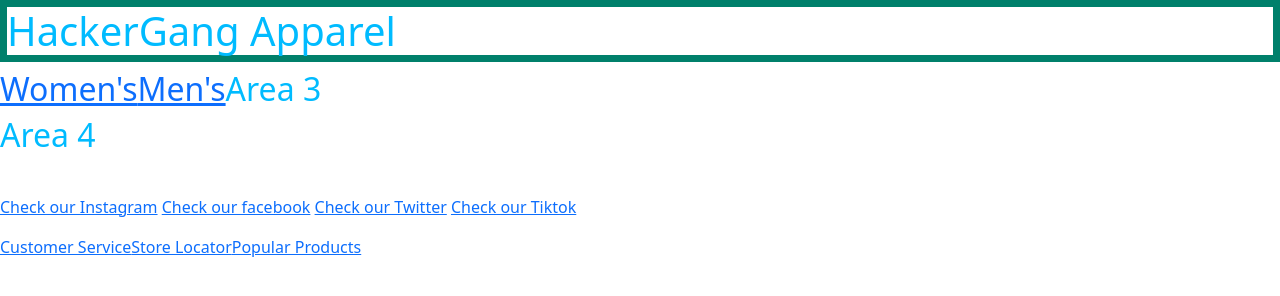
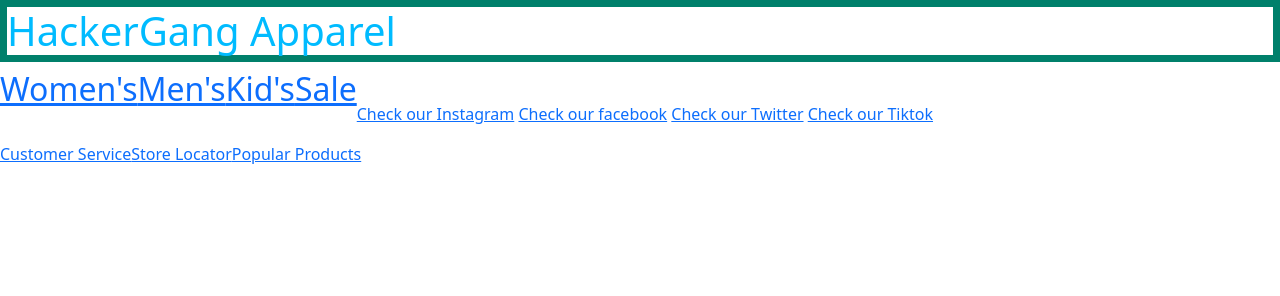
Before and after one commit to Aingr111/102-Class04, a plain HTML site: page index.html in a window 1280 px wide. Drawn offline with nearby package versions, Linux system fonts and the light colour scheme.

Commit message:
Update to  CSS

```diff
--- a/index.html
+++ b/index.html
@@ -8,7 +8,7 @@
    <style>
    ul {
       list-style-type: none;
-      margin: none;
+      margin: 3;
       padding: 0;
     }
     li {
@@ -26,13 +26,15 @@
 
 
 
-   <li> <h2> <a href="Men's">Men's</a></h2></li>
+   <li> <h2> <a href="#Men's">Men's</a></h2></li>
 
 
 
-   <div> <h2>Area 3</h2></div>
+   <li> <h2><a href="#Kids">Kid's</a></h2></li>
 
-   <div> <h2>Area 4</h2></div>
+
+
+   <li> <h2><a href="#Sale">Sale</a></h2></li>
 
    </ul>
 
```
